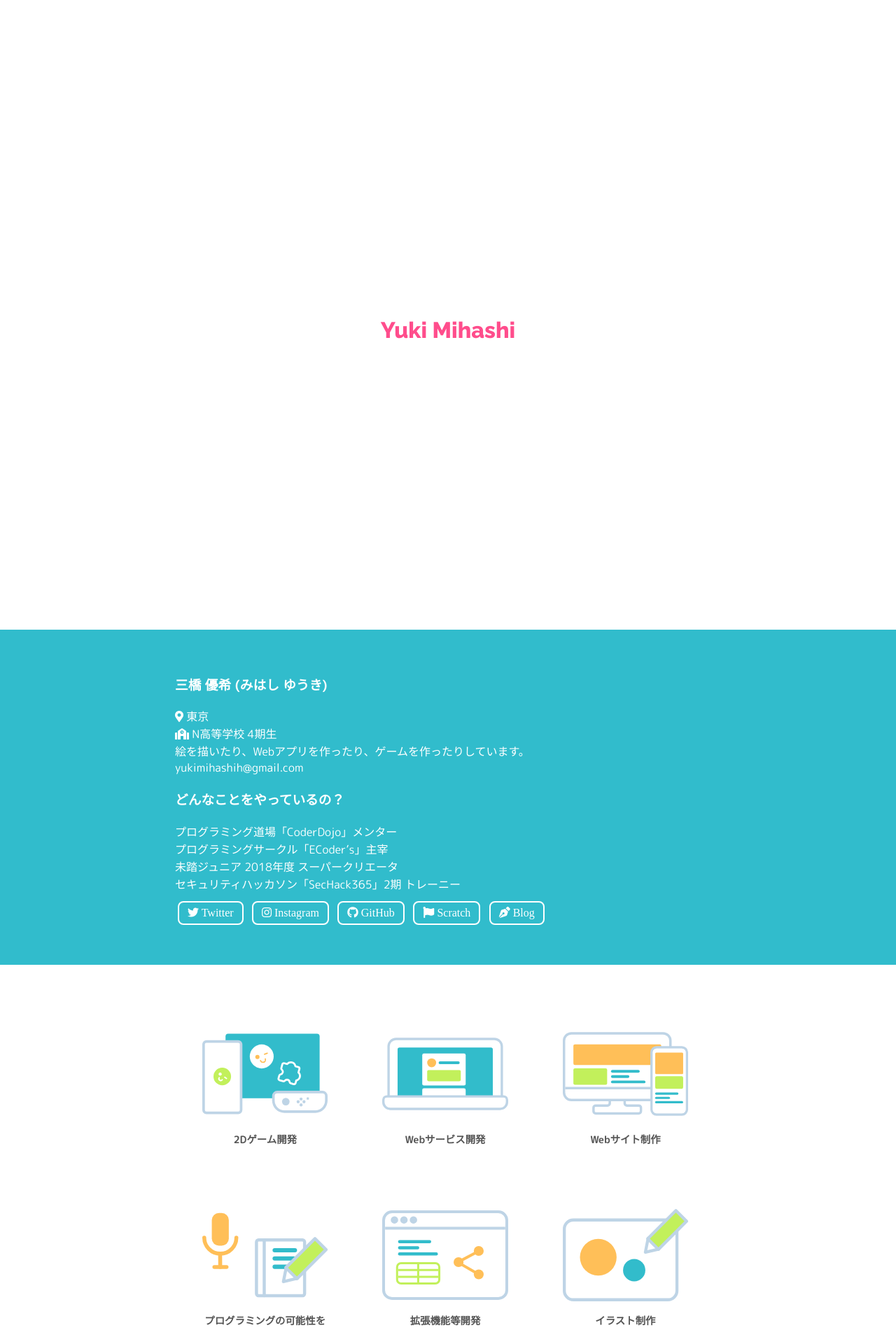
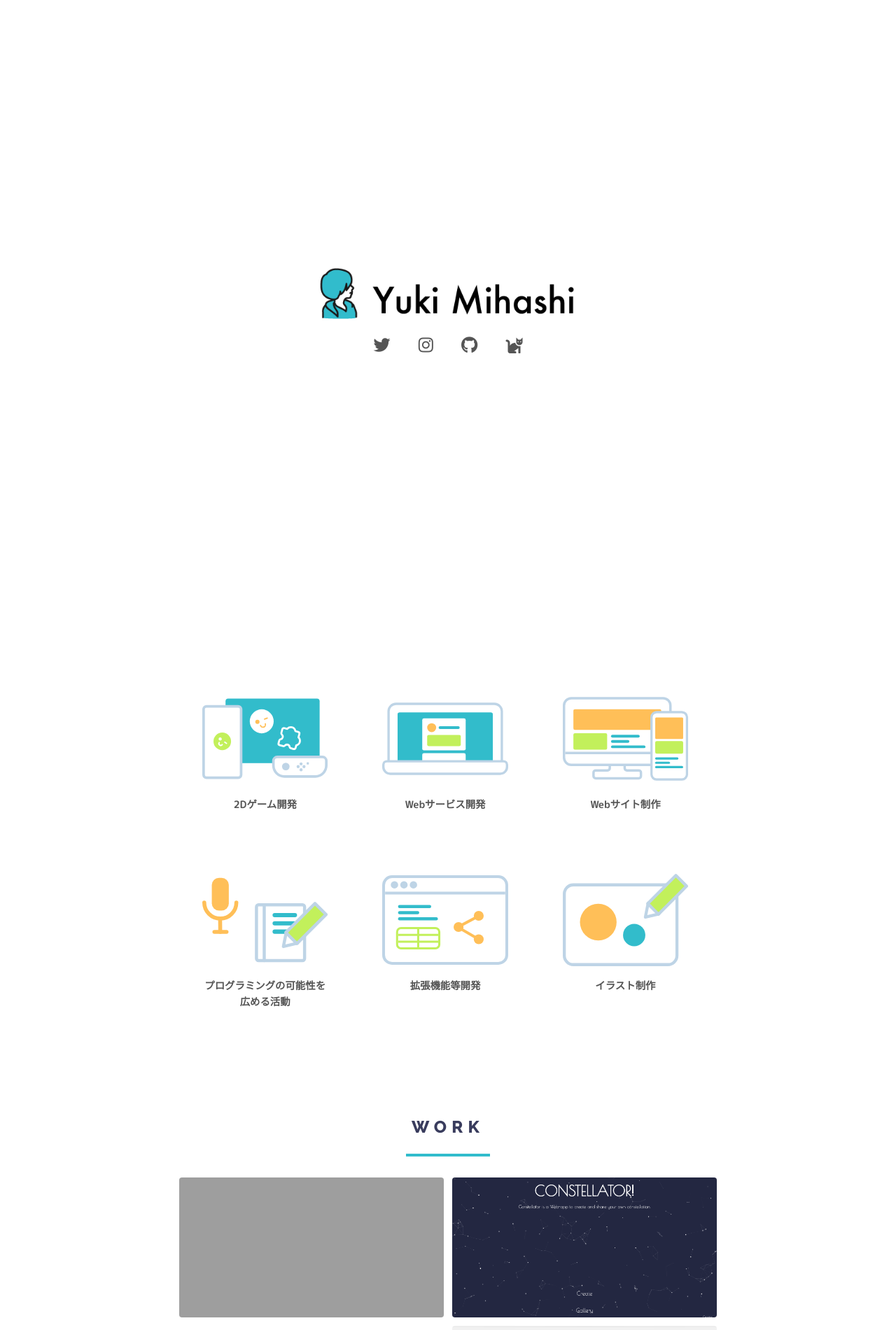
Before and after one commit to madoreenu/yuki384.github.io, a Jekyll site: the page built from index.md, in a window 1280 px wide. Shown: the top 1901 px of the page at 70% size. Built offline with Jekyll 4.4.1, drawn with Linux system fonts in a browser that asks for light colours; nearby versions of some CDN libraries; some web fonts are replaced; grey boxes are pictures that could not be loaded.

Commit message:
トップのデザインと内容一新！

```diff
--- a/assets/css/main.scss
+++ b/assets/css/main.scss
@@ -49,25 +49,33 @@ section{
 .cover a{
   text-decoration: none;
 }
+.cover-content{
+  position: absolute;
+  top: 50%;
+  left: 50%;
+  transform: translateY(-50%) translateX(-50%);
+}
+
 .sns a{
-  color: #fff;
-  font-size: 16px;
-  padding: 6px 12px;
-  border-radius: 8px;
-  border: solid 2px #fff;
-  margin:12px 4px;
+  color: inherit;
+  font-size: 24px;
+  padding: 6px;
+  margin:0 12px;
   display: inline-block;
   text-decoration: none;
-  font-family: 'Baloo', cursive;
+  &:hover{
+    color:#31bccc;
+    background-color:#fff;
+    transition:.3s;
+  }
 }
 .sns p{
   margin: 0;
   display: inline;
 }
-.sns a:hover{
-  color:#31bccc;
-  background-color:#fff;
-  transition:.3s;
+
+.top-img{
+  height: 80px;
 }
 
 .page-not-found{
--- a/index.md
+++ b/index.md
@@ -3,31 +3,17 @@ layout: default
 ---
 <div class="main">
   <div class="cover">
-    <h1>{{site.title}}</h1>
-    <!--<h1><a href="" style="color:#ff4d8c">{{site.title}}</a><a href="/profile"><span class="arrow">Click!<img src="/img/arrow.svg" width="60px"></span></a></h1>-->
+    <div class="cover-content">
+      <img src="{{site.url}}/img/logo.png" alt="" class="top-img">
+      <!--<h1><a href="" style="color:#ff4d8c">{{site.title}}</a><a href="/profile"><span class="arrow">Click!<img src="/img/arrow.svg" width="60px"></span></a></h1>-->
+      <div class="sns">
+        <a href="https://twitter.com/YukiMihashi"><i class="fab fa-twitter"></i></a>
+        <a href="https://www.instagram.com/yukimihashi/"><i class="fab fa-instagram"></i></a>
+        <a href="https://github.com/yuki384"><i class="fab fa-github"></i></a>
+        <a href="https://scratch.mit.edu/users/yuki384/"><i class="fas fa-cat"></i></a>
+      </div>
+    </div>
   </div>
-<div id="about">
-  <section>
-    <h3>三橋 優希 (みはし ゆうき)</h3>
-    <i class="fas fa-map-marker-alt"></i> 東京<br>
-    <i class="fas fa-school"></i> N高等学校 4期生<br>
-
-    絵を描いたり、Webアプリを作ったり、ゲームを作ったりしています。<br>
-    yukimihashih@gmail.com
-    <h3>どんなことをやっているの？</h3>
-    プログラミング道場「CoderDojo」メンター<br>
-    プログラミングサークル「ECoder’s」主宰<br>
-    未踏ジュニア 2018年度 スーパークリエータ<br>
-    セキュリティハッカソン「SecHack365」2期 トレーニー<br>
-    <div class="sns">
-      <a href="https://twitter.com/YukiMihashi"><i class="fab fa-twitter"></i><p> Twitter</p></a>
-      <a href="https://www.instagram.com/yukimihashi/"><i class="fab fa-instagram"></i><p> Instagram</p></a>
-      <a href="https://github.com/yuki384"><i class="fab fa-github"></i><p> GitHub</p></a>
-      <a href="https://scratch.mit.edu/users/yuki384/"><i class="fas fa-flag"></i><p> Scratch</p></a>
-      <a href="http://scratch-yuki.hatenadiary.jp/"><i class="fas fa-pen-nib"></i><p> Blog</p></a>
-    </div>
-  </section>
-</div>
 <section id="skill">
   {% for work in site.data.skill %}
   <div class="work">
```
